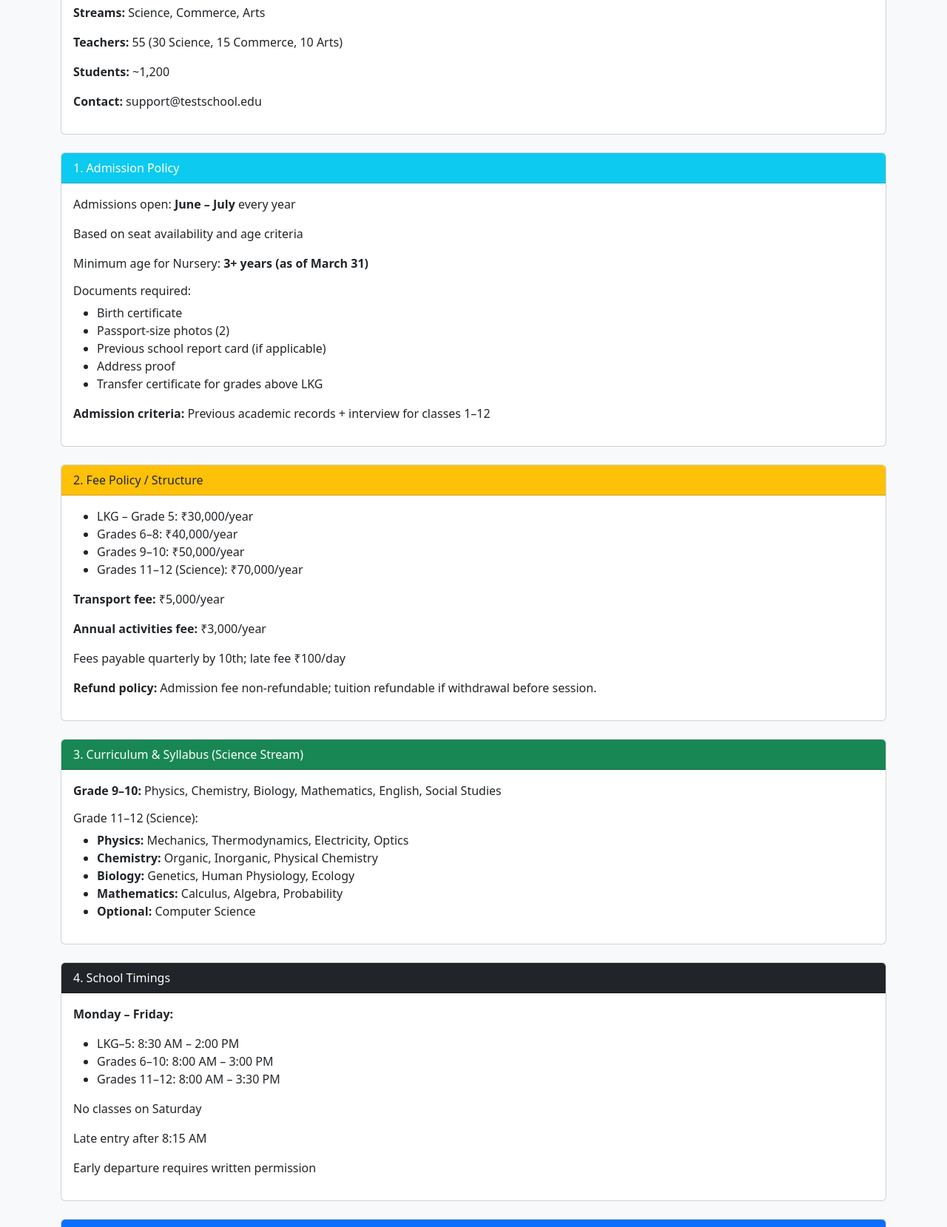
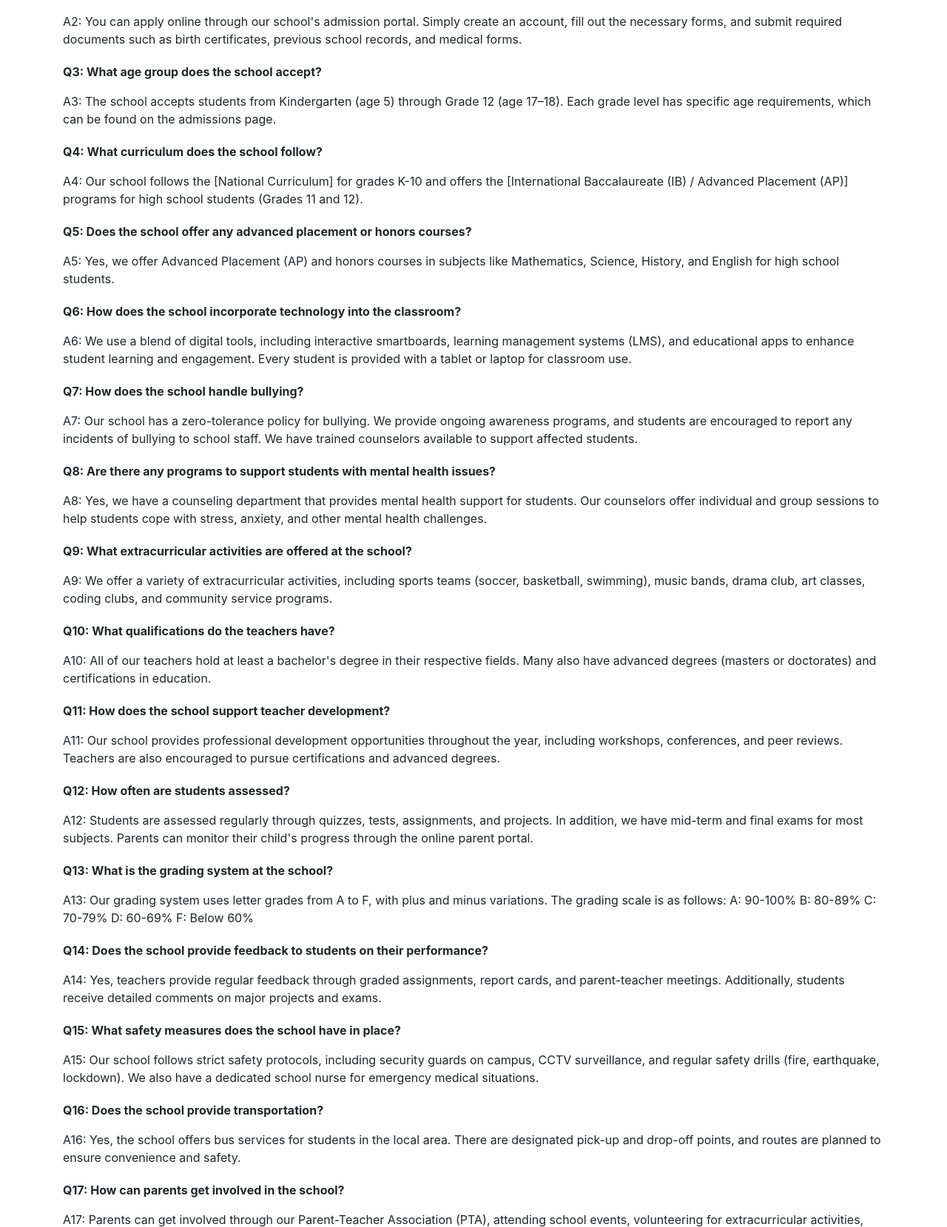
Before and after one commit to anvikjs/AnviKjschatBotWidgetDemo, a plain HTML site: page index.html in a window 1280 px wide. Shown: the part 207-1866 px from the top of the page at 74% size. Drawn offline with nearby package versions, Linux system fonts and the light colour scheme; a script that the page names is missing.

Commit message:
update template

```diff
--- a/index.html
+++ b/index.html
@@ -3,273 +3,310 @@
   <head>
     <meta charset="UTF-8" />
     <meta name="viewport" content="width=device-width, initial-scale=1.0" />
-    <title>International School - Overview</title>
+    <title>School FAQ</title>
     <link
-      href="https://cdn.jsdelivr.net/npm/bootstrap@5.3.3/dist/css/bootstrap.min.css"
+      href="https://stackpath.bootstrapcdn.com/bootstrap/4.5.2/css/bootstrap.min.css"
       rel="stylesheet"
     />
+    <style>
+      body {
+        padding: 20px;
+      }
+      .faq-section {
+        margin-bottom: 20px;
+      }
+      .faq-question {
+        font-weight: bold;
+      }
+      .faq-answer {
+        margin-top: 5px;
+      }
+    </style>
   </head>
+  <body>
+    <div class="container">
+      <h1 class="text-center">School Frequently Asked Questions (K-12)</h1>
 
-  <body class="bg-light">
-    <nav class="navbar navbar-dark bg-primary mb-4">
-      <div class="container-fluid">
-        <span class="navbar-brand mb-0 h1">International School</span>
-      </div>
-    </nav>
-
-    <div class="container">
-      <!-- School Overview -->
-      <div class="card mb-4">
-        <div class="card-header bg-secondary text-white">School Overview</div>
-        <div class="card-body">
-          <p><strong>Name:</strong> International School</p>
-          <p><strong>Grades:</strong> LKG – 12</p>
-          <p><strong>Streams:</strong> Science, Commerce, Arts</p>
-          <p>
-            <strong>Teachers:</strong> 55 (30 Science, 15 Commerce, 10 Arts)
-          </p>
-          <p><strong>Students:</strong> ~1,200</p>
-          <p><strong>Contact:</strong> support@testschool.edu</p>
-        </div>
+      <div class="faq-section">
+        <p class="faq-question">
+          Q1: What are the admission requirements for the school?
+        </p>
+        <p class="faq-answer">
+          A1: The admission requirements typically include submitting an online
+          application, providing proof of age and residence, and passing an
+          entrance exam or interview (if applicable). You may also need to
+          provide previous school records.
+        </p>
       </div>
 
-      <!-- Admission Policy -->
-      <div class="card mb-4">
-        <div class="card-header bg-info text-white">1. Admission Policy</div>
-        <div class="card-body">
-          <p>Admissions open: <strong>June – July</strong> every year</p>
-          <p>Based on seat availability and age criteria</p>
-          <p>
-            Minimum age for Nursery: <strong>3+ years (as of March 31)</strong>
-          </p>
-
-          <h6>Documents required:</h6>
-          <ul>
-            <li>Birth certificate</li>
-            <li>Passport-size photos (2)</li>
-            <li>Previous school report card (if applicable)</li>
-            <li>Address proof</li>
-            <li>Transfer certificate for grades above LKG</li>
-          </ul>
-
-          <p>
-            <strong>Admission criteria:</strong> Previous academic records +
-            interview for classes 1–12
-          </p>
-        </div>
+      <div class="faq-section">
+        <p class="faq-question">
+          Q2: How can I apply for my child to attend the school?
+        </p>
+        <p class="faq-answer">
+          A2: You can apply online through our school's admission portal. Simply
+          create an account, fill out the necessary forms, and submit required
+          documents such as birth certificates, previous school records, and
+          medical forms.
+        </p>
       </div>
 
-      <!-- Fee Policy -->
-      <div class="card mb-4">
-        <div class="card-header bg-warning text-dark">
-          2. Fee Policy / Structure
-        </div>
-        <div class="card-body">
-          <ul>
-            <li>LKG – Grade 5: ₹30,000/year</li>
-            <li>Grades 6–8: ₹40,000/year</li>
-            <li>Grades 9–10: ₹50,000/year</li>
-            <li>Grades 11–12 (Science): ₹70,000/year</li>
-          </ul>
-
-          <p><strong>Transport fee:</strong> ₹5,000/year</p>
-          <p><strong>Annual activities fee:</strong> ₹3,000/year</p>
-          <p>Fees payable quarterly by 10th; late fee ₹100/day</p>
-
-          <p>
-            <strong>Refund policy:</strong> Admission fee non-refundable;
-            tuition refundable if withdrawal before session.
-          </p>
-        </div>
+      <div class="faq-section">
+        <p class="faq-question">Q3: What age group does the school accept?</p>
+        <p class="faq-answer">
+          A3: The school accepts students from Kindergarten (age 5) through
+          Grade 12 (age 17–18). Each grade level has specific age requirements,
+          which can be found on the admissions page.
+        </p>
       </div>
 
-      <!-- Curriculum -->
-      <div class="card mb-4">
-        <div class="card-header bg-success text-white">
-          3. Curriculum & Syllabus (Science Stream)
-        </div>
-        <div class="card-body">
-          <p>
-            <strong>Grade 9–10:</strong> Physics, Chemistry, Biology,
-            Mathematics, English, Social Studies
-          </p>
-
-          <h6>Grade 11–12 (Science):</h6>
-          <ul>
-            <li>
-              <strong>Physics:</strong> Mechanics, Thermodynamics, Electricity,
-              Optics
-            </li>
-            <li>
-              <strong>Chemistry:</strong> Organic, Inorganic, Physical Chemistry
-            </li>
-            <li>
-              <strong>Biology:</strong> Genetics, Human Physiology, Ecology
-            </li>
-            <li>
-              <strong>Mathematics:</strong> Calculus, Algebra, Probability
-            </li>
-            <li><strong>Optional:</strong> Computer Science</li>
-          </ul>
-        </div>
+      <div class="faq-section">
+        <p class="faq-question">Q4: What curriculum does the school follow?</p>
+        <p class="faq-answer">
+          A4: Our school follows the [National Curriculum] for grades K-10 and
+          offers the [International Baccalaureate (IB) / Advanced Placement
+          (AP)] programs for high school students (Grades 11 and 12).
+        </p>
       </div>
 
-      <!-- Timings -->
-      <div class="card mb-4">
-        <div class="card-header bg-dark text-white">4. School Timings</div>
-        <div class="card-body">
-          <p><strong>Monday – Friday:</strong></p>
-          <ul>
-            <li>LKG–5: 8:30 AM – 2:00 PM</li>
-            <li>Grades 6–10: 8:00 AM – 3:00 PM</li>
-            <li>Grades 11–12: 8:00 AM – 3:30 PM</li>
-          </ul>
-          <p>No classes on Saturday</p>
-          <p>Late entry after 8:15 AM</p>
-          <p>Early departure requires written permission</p>
-        </div>
+      <div class="faq-section">
+        <p class="faq-question">
+          Q5: Does the school offer any advanced placement or honors courses?
+        </p>
+        <p class="faq-answer">
+          A5: Yes, we offer Advanced Placement (AP) and honors courses in
+          subjects like Mathematics, Science, History, and English for high
+          school students.
+        </p>
       </div>
 
-      <!-- Attendance -->
-      <div class="card mb-4">
-        <div class="card-header bg-primary text-white">
-          5. Attendance & Leave Policy
-        </div>
-        <div class="card-body">
-          <ul>
-            <li>Minimum 85% attendance to appear in exams</li>
-            <li>Sick leave: up to 7 days/term with doctor’s note</li>
-            <li>Casual leave: 5 days/term</li>
-            <li>Leave >2 days requires application</li>
-            <li>Medical leave requires doctor's certificate</li>
-            <li>10 days of absence without notice → removal from roll</li>
-          </ul>
-        </div>
+      <div class="faq-section">
+        <p class="faq-question">
+          Q6: How does the school incorporate technology into the classroom?
+        </p>
+        <p class="faq-answer">
+          A6: We use a blend of digital tools, including interactive
+          smartboards, learning management systems (LMS), and educational apps
+          to enhance student learning and engagement. Every student is provided
+          with a tablet or laptop for classroom use.
+        </p>
       </div>
 
-      <!-- Examination -->
-      <div class="card mb-4">
-        <div class="card-header bg-secondary text-white">
-          6. Examination & Evaluation Policy
-        </div>
-        <div class="card-body">
-          <ul>
-            <li>LKG – 5: Continuous assessment + quarterly exams</li>
-            <li>Grades 6–10: Half-yearly + Annual exams</li>
-            <li>Grades 11–12: Pre-board + Board exams</li>
-            <li>Minimum passing: 40%</li>
-            <li>Re-exam for medical reasons</li>
-            <li>Includes theory, practicals, internal assessments</li>
-          </ul>
-        </div>
+      <div class="faq-section">
+        <p class="faq-question">Q7: How does the school handle bullying?</p>
+        <p class="faq-answer">
+          A7: Our school has a zero-tolerance policy for bullying. We provide
+          ongoing awareness programs, and students are encouraged to report any
+          incidents of bullying to school staff. We have trained counselors
+          available to support affected students.
+        </p>
       </div>
 
-      <!-- Uniform -->
-      <div class="card mb-4">
-        <div class="card-header bg-info text-white">7. Uniform Policy</div>
-        <div class="card-body">
-          <p>
-            <strong>Summer:</strong> White shirt + navy shorts/pants + tie
-            (grades 6+)
-          </p>
-          <p><strong>Winter:</strong> Navy blazer + school tie + black shoes</p>
-          <p>
-            <strong>Sports:</strong> White t-shirt + navy shorts + white shoes
-          </p>
-          <p>ID cards mandatory; neat hairstyle</p>
-        </div>
+      <div class="faq-section">
+        <p class="faq-question">
+          Q8: Are there any programs to support students with mental health
+          issues?
+        </p>
+        <p class="faq-answer">
+          A8: Yes, we have a counseling department that provides mental health
+          support for students. Our counselors offer individual and group
+          sessions to help students cope with stress, anxiety, and other mental
+          health challenges.
+        </p>
       </div>
 
-      <!-- Discipline -->
-      <div class="card mb-4">
-        <div class="card-header bg-danger text-white">8. Discipline Policy</div>
-        <div class="card-body">
-          <ul>
-            <li>No bullying, physical fights, abusive language</li>
-            <li>Mobile phones not allowed (confiscated for 1 week)</li>
-            <li>Repeated misconduct → suspension</li>
-          </ul>
-        </div>
+      <div class="faq-section">
+        <p class="faq-question">
+          Q9: What extracurricular activities are offered at the school?
+        </p>
+        <p class="faq-answer">
+          A9: We offer a variety of extracurricular activities, including sports
+          teams (soccer, basketball, swimming), music bands, drama club, art
+          classes, coding clubs, and community service programs.
+        </p>
       </div>
 
-      <!-- Transport -->
-      <div class="card mb-4">
-        <div class="card-header bg-warning text-dark">9. Transport Policy</div>
-        <div class="card-body">
-          <ul>
-            <li>Buses operate on fixed routes</li>
-            <li>Reach stop 5 minutes early</li>
-            <li>Misbehavior → suspension from transport</li>
-            <li>Transport fee included in school fees</li>
-          </ul>
-        </div>
+      <div class="faq-section">
+        <p class="faq-question">
+          Q10: What qualifications do the teachers have?
+        </p>
+        <p class="faq-answer">
+          A10: All of our teachers hold at least a bachelor's degree in their
+          respective fields. Many also have advanced degrees (masters or
+          doctorates) and certifications in education.
+        </p>
       </div>
 
-      <!-- Safety -->
-      <div class="card mb-4">
-        <div class="card-header bg-success text-white">
-          10. Safety & Security
-        </div>
-        <div class="card-body">
-          <ul>
-            <li>Parents must carry ID card during pickup</li>
-            <li>CCTV in classrooms, corridors, buses</li>
-            <li>Fire drills every 3 months</li>
-          </ul>
-        </div>
+      <div class="faq-section">
+        <p class="faq-question">
+          Q11: How does the school support teacher development?
+        </p>
+        <p class="faq-answer">
+          A11: Our school provides professional development opportunities
+          throughout the year, including workshops, conferences, and peer
+          reviews. Teachers are also encouraged to pursue certifications and
+          advanced degrees.
+        </p>
       </div>
 
-      <!-- Notices -->
-      <div class="card mb-4">
-        <div class="card-header bg-primary text-white">
-          11. Notices / Circulars
-        </div>
-        <div class="card-body">
-          <ul>
-            <li>School closed on 15 August for Independence Day</li>
-            <li>Parent-teacher meeting: 20 September, 4 PM</li>
-            <li>Science exhibition: 5 October (grades 6–12)</li>
-          </ul>
-        </div>
+      <div class="faq-section">
+        <p class="faq-question">Q12: How often are students assessed?</p>
+        <p class="faq-answer">
+          A12: Students are assessed regularly through quizzes, tests,
+          assignments, and projects. In addition, we have mid-term and final
+          exams for most subjects. Parents can monitor their child's progress
+          through the online parent portal.
+        </p>
       </div>
 
-      <!-- Staff -->
-      <div class="card mb-4">
-        <div class="card-header bg-info text-white">
-          12. Staff List (Sample)
-        </div>
-        <div class="card-body">
-          <p><strong>Principal:</strong> Mr. Rajesh Sharma</p>
-          <p><strong>Vice Principal:</strong> Ms. Anita Verma</p>
-          <p>Science Teachers: 30</p>
-          <p>Math Teachers: 8</p>
-          <p>English Teachers: 6</p>
-          <p>Sports & Activities: 5</p>
-          <p>Administrative Staff: 6</p>
-        </div>
+      <div class="faq-section">
+        <p class="faq-question">
+          Q13: What is the grading system at the school?
+        </p>
+        <p class="faq-answer">
+          A13: Our grading system uses letter grades from A to F, with plus and
+          minus variations. The grading scale is as follows: A: 90-100% B:
+          80-89% C: 70-79% D: 60-69% F: Below 60%
+        </p>
       </div>
 
-      <!-- Withdrawal -->
-      <div class="card mb-5">
-        <div class="card-header bg-secondary text-white">
-          13. Withdrawal Policy
-        </div>
-        <div class="card-body">
-          <ul>
-            <li>Written application at least 30 days in advance</li>
-            <li>All dues must be cleared</li>
-            <li>Transfer Certificate issued within 7 working days</li>
-          </ul>
-        </div>
+      <div class="faq-section">
+        <p class="faq-question">
+          Q14: Does the school provide feedback to students on their
+          performance?
+        </p>
+        <p class="faq-answer">
+          A14: Yes, teachers provide regular feedback through graded
+          assignments, report cards, and parent-teacher meetings. Additionally,
+          students receive detailed comments on major projects and exams.
+        </p>
+      </div>
+
+      <div class="faq-section">
+        <p class="faq-question">
+          Q15: What safety measures does the school have in place?
+        </p>
+        <p class="faq-answer">
+          A15: Our school follows strict safety protocols, including security
+          guards on campus, CCTV surveillance, and regular safety drills (fire,
+          earthquake, lockdown). We also have a dedicated school nurse for
+          emergency medical situations.
+        </p>
+      </div>
+
+      <div class="faq-section">
+        <p class="faq-question">Q16: Does the school provide transportation?</p>
+        <p class="faq-answer">
+          A16: Yes, the school offers bus services for students in the local
+          area. There are designated pick-up and drop-off points, and routes are
+          planned to ensure convenience and safety.
+        </p>
+      </div>
+
+      <div class="faq-section">
+        <p class="faq-question">
+          Q17: How can parents get involved in the school?
+        </p>
+        <p class="faq-answer">
+          A17: Parents can get involved through our Parent-Teacher Association
+          (PTA), attending school events, volunteering for extracurricular
+          activities, and participating in parent-teacher meetings. We encourage
+          active participation to create a strong school community.
+        </p>
+      </div>
+
+      <div class="faq-section">
+        <p class="faq-question">
+          Q18: How does the school communicate with parents?
+        </p>
+        <p class="faq-answer">
+          A18: The school communicates with parents via email, our school app,
+          newsletters, and regular parent-teacher meetings. We also have a
+          parent portal where parents can check grades, assignments, and school
+          events.
+        </p>
+      </div>
+
+      <div class="faq-section">
+        <p class="faq-question">
+          Q19: What is the tuition fee for each grade level?
+        </p>
+        <p class="faq-answer">
+          A19: The tuition fees vary by grade level. For Kindergarten to Grade
+          5, the tuition is $X,000 per year; for Grades 6-8, it's $X,500 per
+          year; and for Grades 9-12, it's $X,800 per year. Detailed fee
+          schedules are available on our website.
+        </p>
+      </div>
+
+      <div class="faq-section">
+        <p class="faq-question">
+          Q20: Are there any additional fees besides tuition?
+        </p>
+        <p class="faq-answer">
+          A20: Yes, there may be additional fees for books, uniforms,
+          extracurricular activities, and field trips. Financial assistance
+          options are available for qualifying families.
+        </p>
+      </div>
+
+      <div class="faq-section">
+        <p class="faq-question">
+          Q21: Does the school offer any special programs for gifted students?
+        </p>
+        <p class="faq-answer">
+          A21: Yes, we have a gifted and talented program that offers
+          accelerated courses, enrichment activities, and individualized
+          attention to students who show advanced academic abilities.
+        </p>
+      </div>
+
+      <div class="faq-section">
+        <p class="faq-question">
+          Q22: Does the school offer language programs?
+        </p>
+        <p class="faq-answer">
+          A22: Yes, we offer language programs in Spanish, French, and Mandarin.
+          These programs are available from Grade 1 and continue through high
+          school.
+        </p>
+      </div>
+
+      <div class="faq-section">
+        <p class="faq-question">
+          Q23: Does the school celebrate cultural or national holidays?
+        </p>
+        <p class="faq-answer">
+          A23: Yes, we celebrate a variety of cultural and national holidays
+          such as Diwali, Christmas, Independence Day, and other regional
+          holidays. We encourage students to share their traditions and learn
+          about other cultures.
+        </p>
+      </div>
+
+      <div class="faq-section">
+        <p class="faq-question">
+          Q24: What is the school's policy on mobile phones?
+        </p>
+        <p class="faq-answer">
+          A24: Students are allowed to bring mobile phones to school, but they
+          must be turned off and stored during class time. Phones may only be
+          used during breaks or for emergency purposes.
+        </p>
       </div>
     </div>
+
+    <script src="https://code.jquery.com/jquery-3.5.1.slim.min.js"></script>
+    <script src="https://cdn.jsdelivr.net/npm/@popperjs/core@2.0.7/dist/umd/popper.min.js"></script>
+    <script src="https://stackpath.bootstrapcdn.com/bootstrap/4.5.2/js/bootstrap.min.js"></script>
+
+    <script
+      src="https://demowidget.anvikjs.com/widget.js"
+      data-client-id="1db946c1-c875-4659-a893-68e8e966b141"
+      data-project-id="a2b29fa1-ace6-49a8-8dc9-73c8f64639e6"
+      data-sub-key="anviKjs_live_de08d61e5b4c912178506dc216f2ddd6"
+      data-widget-url="https://anvikjs-widget-ui.netlify.app/"
+      data-api-base="https://demoapi.anvikjs.com/"
+    ></script>
   </body>
-  <script
-    src="https://demowidget.anvikjs.com/widget.js"
-    data-client-id="3e9597bb-5473-4874-a98f-13d860a3fc5b"
-    data-project-id="b7ede32e-938b-4896-8b8f-89b2bfe755ce"
-    data-sub-key="anviKjs_live_000a0e7e0ed80afff2c3eec14fc7c708"
-    data-widget-url="https://anvikjs-widget-ui.netlify.app/"
-    data-api-base="https://demoapi.anvikjs.com/"
-  ></script>
 </html>
```
